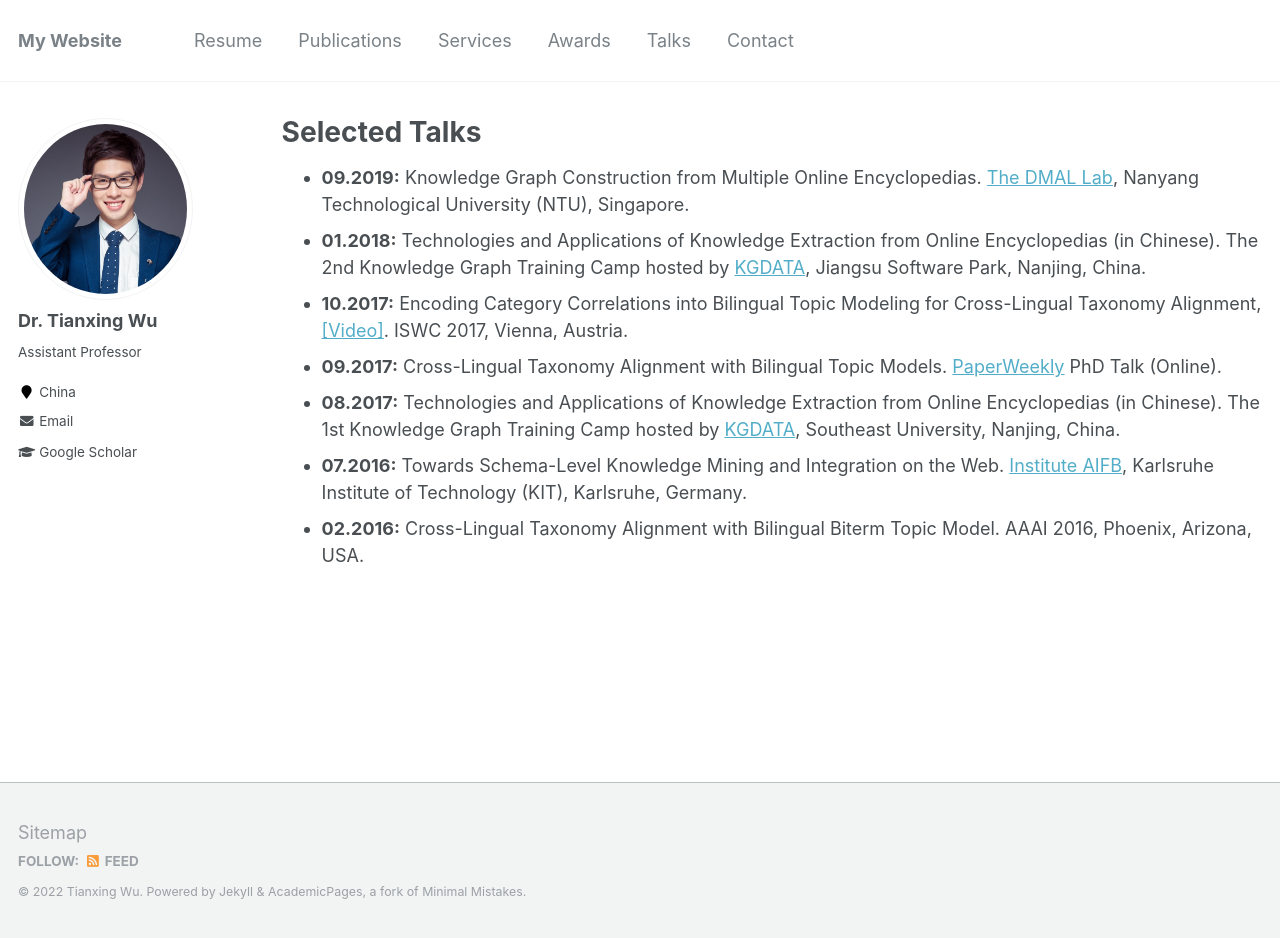
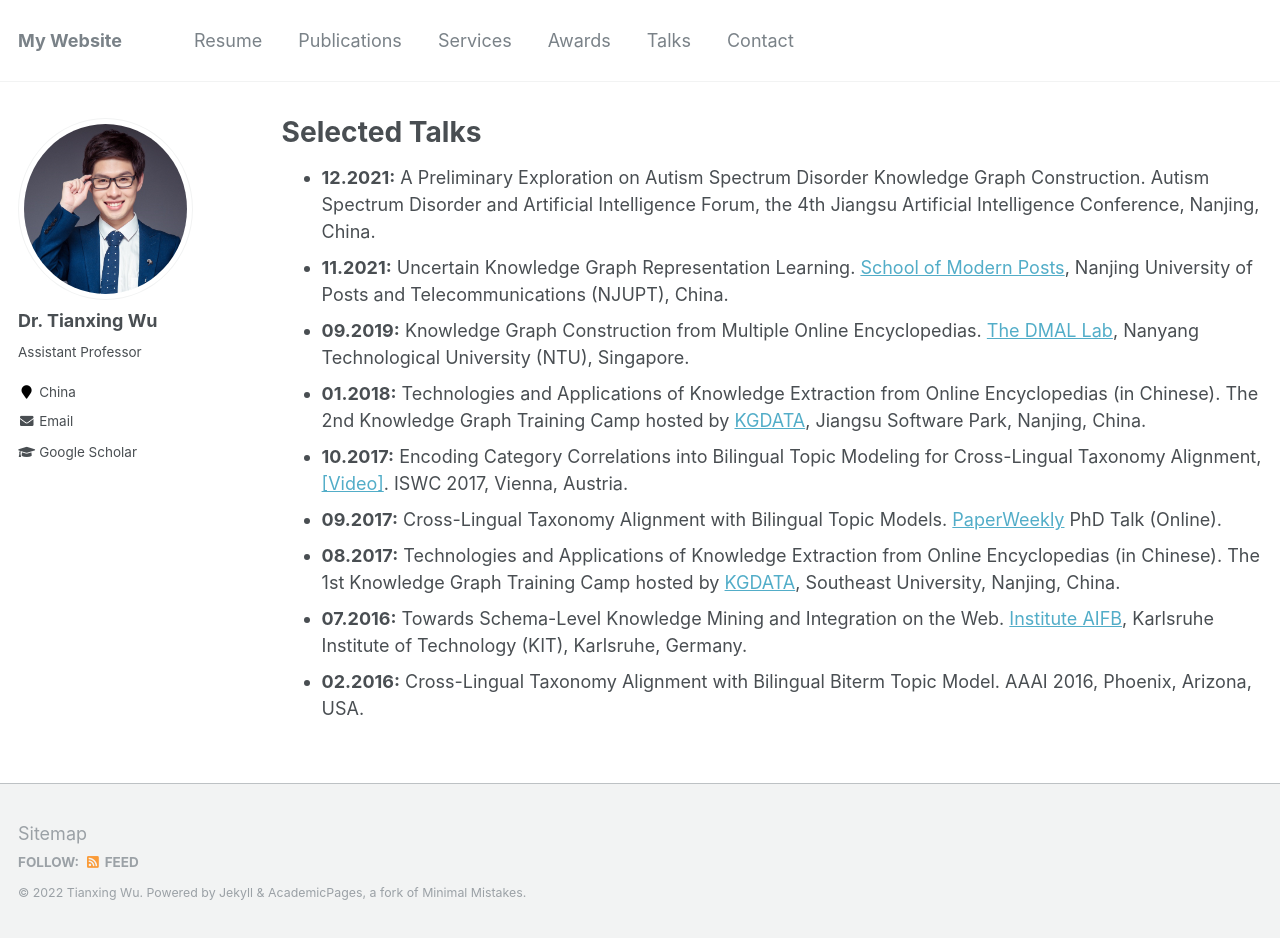
Before and after one commit to tianxing-wu/tianxing-wu.github.io, a Jekyll site: the page built from _pages/selected_talks.md, in a window 1280 px wide and 938 px high. Built offline with Jekyll 4.4.1, drawn with Linux system fonts in a browser that asks for light colours.

Commit message:
info update

```diff
--- a/_pages/selected_talks.md
+++ b/_pages/selected_talks.md
@@ -4,6 +4,8 @@ title: "Selected Talks"
 permalink: /selected_talks/
 author_profile: true
 ---
+* **12.2021:** A Preliminary Exploration on Autism Spectrum Disorder Knowledge Graph Construction. Autism Spectrum Disorder and Artificial Intelligence Forum, the 4th Jiangsu Artificial Intelligence Conference, Nanjing, China.
+* **11.2021:** Uncertain Knowledge Graph Representation Learning. [School of Modern Posts](http://scse.ntu.edu.sg/Research/DMAL/Pages/Home.aspx), Nanjing University of Posts and Telecommunications (NJUPT), China.
 * **09.2019:** Knowledge Graph Construction from Multiple Online Encyclopedias. [The DMAL Lab](http://scse.ntu.edu.sg/Research/DMAL/Pages/Home.aspx), Nanyang Technological University (NTU), Singapore.
 * **01.2018:** Technologies and Applications of Knowledge Extraction from Online Encyclopedias (in Chinese). The 2nd Knowledge Graph Training Camp hosted by [KGDATA](https://www.kgtdata.com), Jiangsu Software Park, Nanjing, China.
 * **10.2017:** Encoding Category Correlations into Bilingual Topic Modeling for Cross-Lingual Taxonomy Alignment, [[Video]](http://videolectures.net/iswc2017_wu_category_correlations). ISWC 2017, Vienna, Austria.
```
